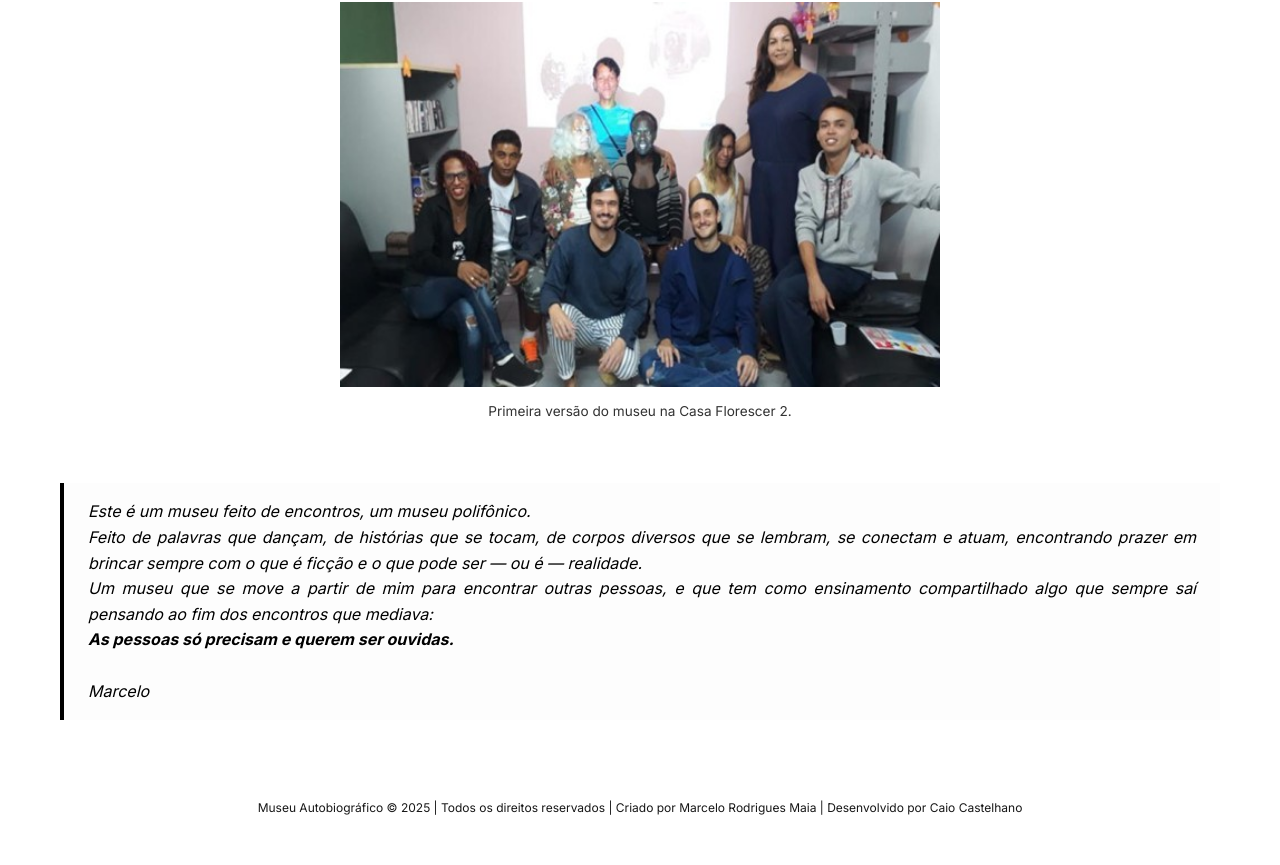
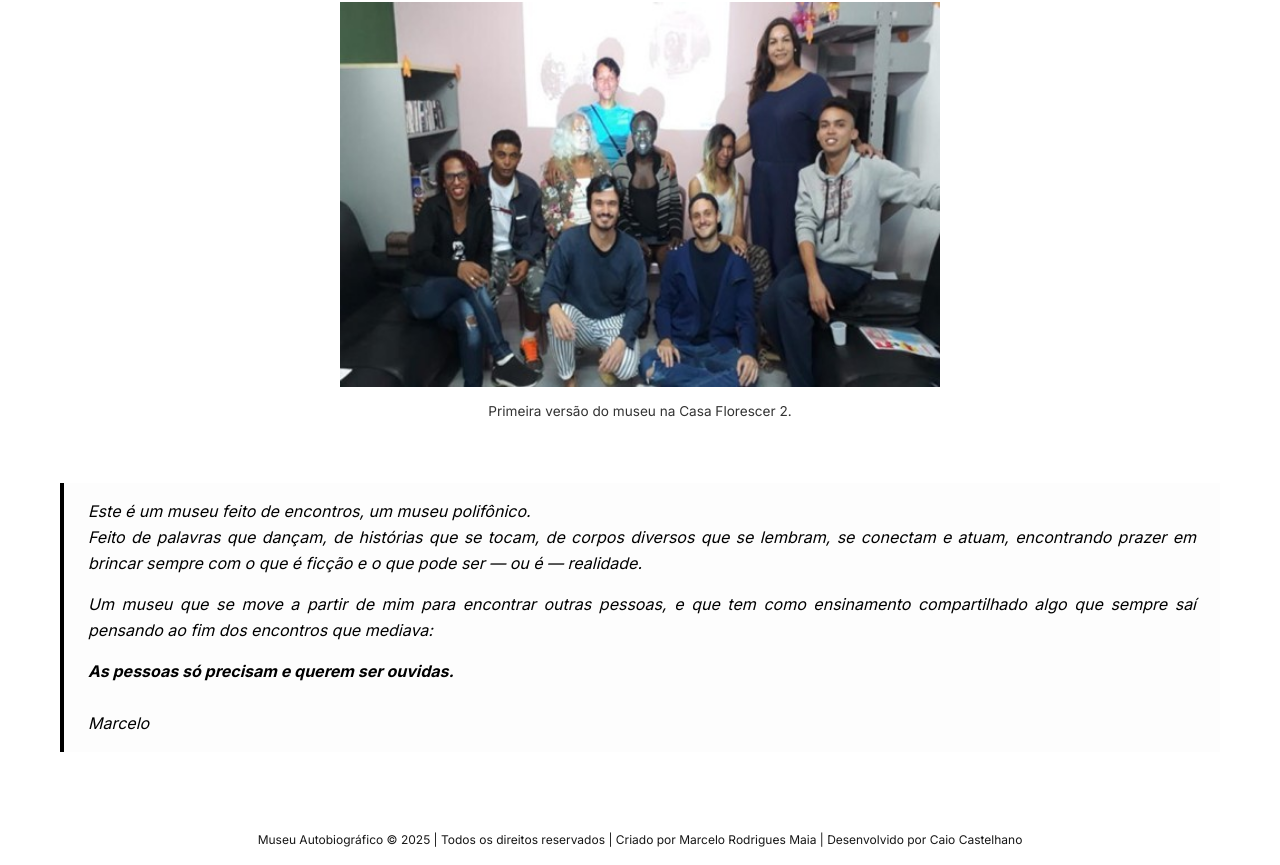
Before and after one commit to caiocastelhano/museu-autobiografico, a Next.js app: page /sobre in a window 1280 px wide. Shown: the part 3404-4269 px from the top of the page. Before the commit the page ends 4237 px from the top, so only its background shows below. Built offline with nearby package versions, Linux system fonts and the light colour scheme.

Commit message:
Ajusta espaçamento dos parágrafos do bloco quote em Sobre

```diff
--- a/src/app/sobre/Sobre.module.css
+++ b/src/app/sobre/Sobre.module.css
@@ -240,7 +240,7 @@
   color: #333;
   text-align: center;
   margin-top: 16px;
-  max-width: 800px;
+  max-width: 1600px;
 }
 
 /* ===== BLOCO DE CITAÇÃO FINAL (QUOTE) ===== */
@@ -254,6 +254,10 @@
   line-height: 1.6;
   color: black;
   text-align: justify;
+}
+
+.quoteBox p + p {
+  margin-top: 16px;
 }
 
 /* ===== RESPONSIVIDADE ===== */
```
